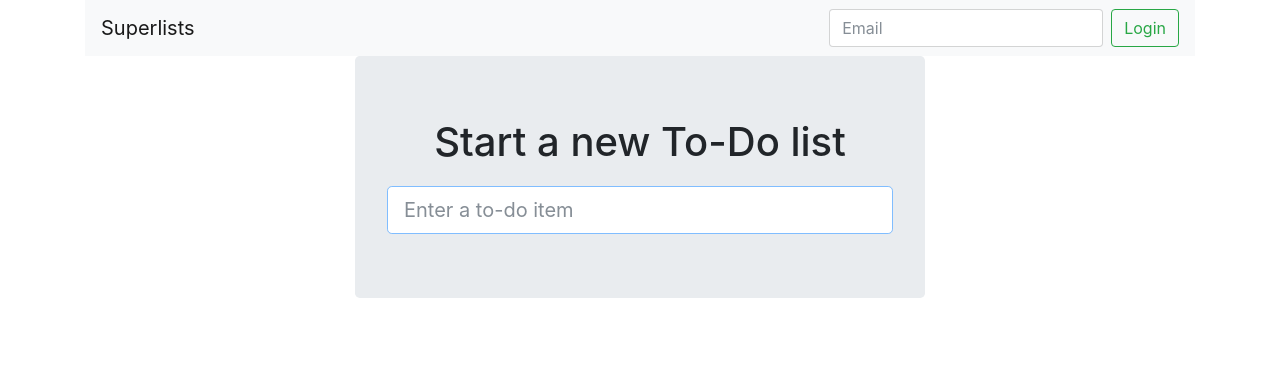
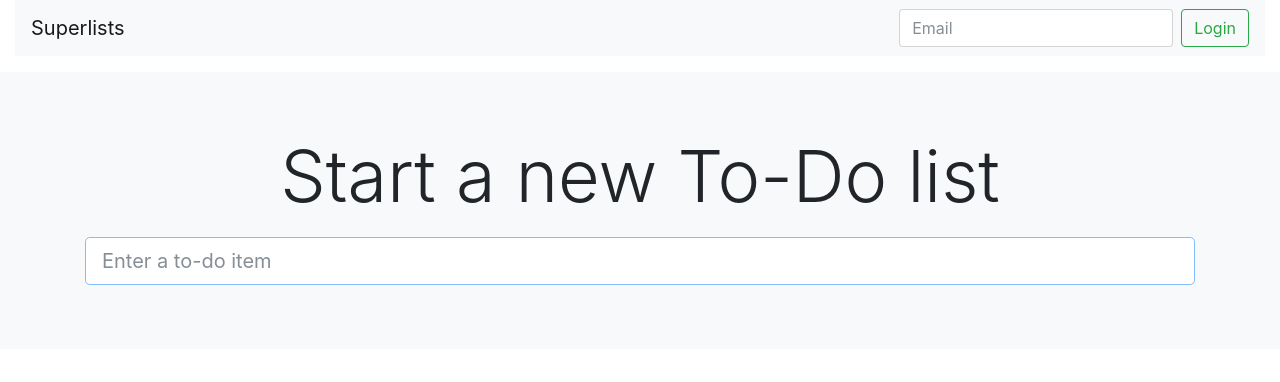
Before and after one commit to JaMata/tdd-goat, a Django app: page / in a window 1280 px wide. Shown: the top 382 px of the page. Run offline with Django 3.2, Linux system fonts and the light colour scheme; some libraries are stand-ins or nearby versions.

Commit message:
[TDD] Style ! Migration ! Power !

```diff
--- a/lists/models.py
+++ b/lists/models.py
@@ -7,6 +7,11 @@ class List(models.Model):
 
 	def get_absolute_url(self):
 		return reverse('view_list', args=[self.id])
+
+	@property
+	def name(self):
+		return self.item_set.first().text
+
 
 class Item(models.Model):
 	text = models.TextField(default='')
--- a/lists/static/base.css
+++ b/lists/static/base.css
@@ -5,3 +5,9 @@
 .has-error {
 	color: #9B111E;
 }
+
+.jordi.jumbotron {
+	margin-top: 1em;
+	border-radius: 0px;
+	background-color: #f8f9fa
+}
--- a/lists/templates/base.html
+++ b/lists/templates/base.html
@@ -9,8 +9,8 @@
 	</head>
 
 	<body>
-		<div class="container">
-			<nav class="navbar navbar-light bg-light justify-content-between">
+		<div class="container-fluid">
+			<nav class="navbar navbar-light bg-light justify-content-between w-100">
 				<a class="navbar-brand" href="/">Superlists</a>
 				{% if user.email %}
 					<ul class="navbar-nav">
@@ -30,8 +30,8 @@
 			</nav>
 
 			{% if messages %}
-				<div class="row">
-					<div class="col-lg-8 col-md-8">
+				<div class="row justify-content-center">
+					<div class="col-lg-12 col-md-12">
 						{% for message in messages %}
 							{% if message.level_tag == 'success' %}
 								<div class="alert alert-success">{{ message }}</div>
@@ -43,9 +43,9 @@
 				</div>
 			{% endif %}
 			<div class="row justify-content-center">
-				<div class="col-lg-6 col-md-6 jumbotron">
-					<div class="text-center">
-						<h1>{% block header_text %}{% endblock %}</h1>
+				<div class="jordi jumbotron col-lg-12 col-md-12">
+					<div class="container text-center">
+						<h1 class="display-3">{% block header_text %}{% endblock %}</h1>
 						{% block list_form %}
 						<form method="POST" action="{% block form_action %}{% endblock %}">
 							{{ form.text }}
```
Also changed, not shown: lists/tests/test_models.py (+6 -0 lines).
